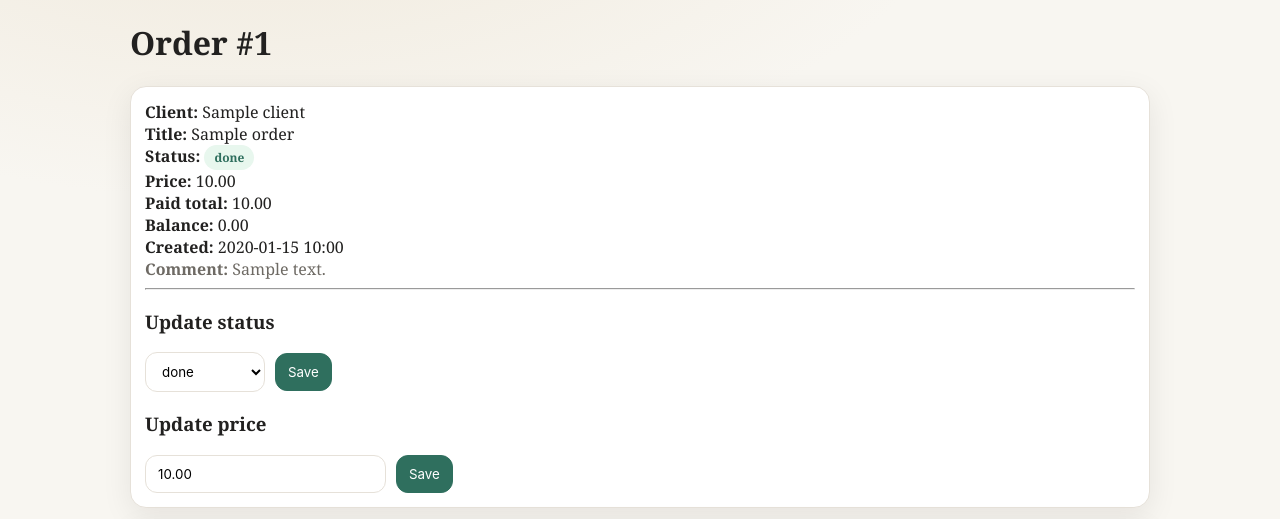
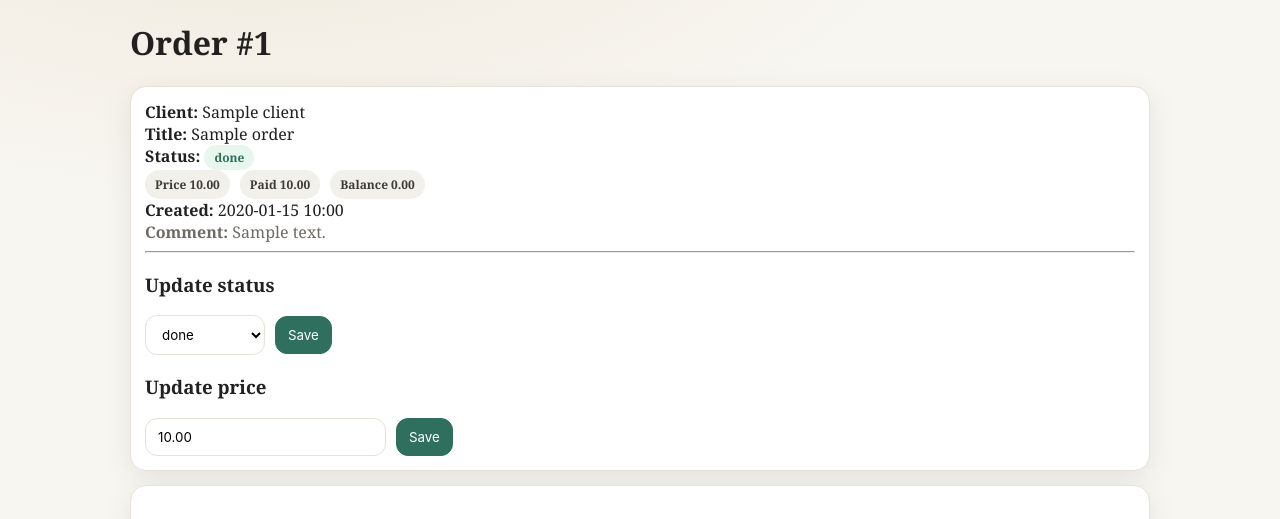
Before and after one commit to RezPoint/deskly-crm, a FastAPI app: page /ui/orders/1 in a window 1280 px wide. Shown: the part 58-577 px from the top of the page. Run offline with FastAPI, Linux system fonts and the light colour scheme; tables that the repository leaves empty hold one stand-in row (values such as "Sample post").

Commit message:
Highlight order totals on detail page

```diff
--- a/app/templates/order_detail.html
+++ b/app/templates/order_detail.html
@@ -8,9 +8,11 @@
   <div><b>Client:</b> {{ client.name if client else order.client_id }}</div>
   <div><b>Title:</b> {{ order.title }}</div>
   <div><b>Status:</b> <span class="pill {{ order.status }}">{{ order.status }}</span></div>
-  <div><b>Price:</b> {{ order.price|money }}</div>
-  <div><b>Paid total:</b> {{ paid_total|money }}</div>
-  <div><b>Balance:</b> {{ balance|money }}</div>
+  <div class="row">
+    <span class="stat">Price {{ order.price|money }}</span>
+    <span class="stat">Paid {{ paid_total|money }}</span>
+    <span class="stat">Balance {{ balance|money }}</span>
+  </div>
   <div><b>Created:</b> {{ order.created_at|dt }}</div>
 
   {% if order.comment %}
```
